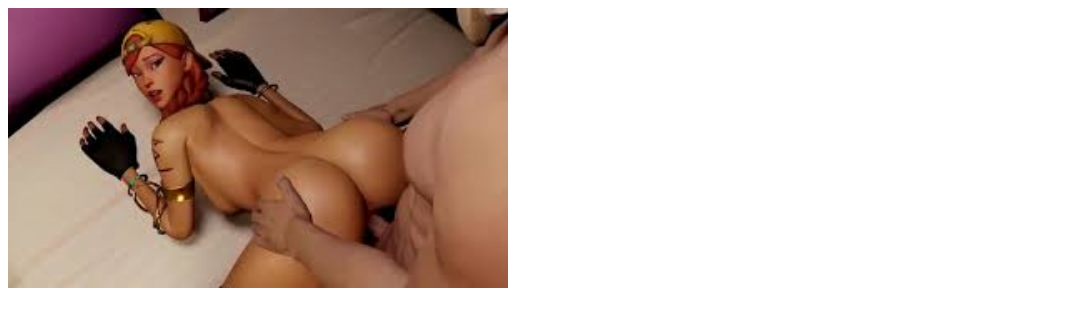
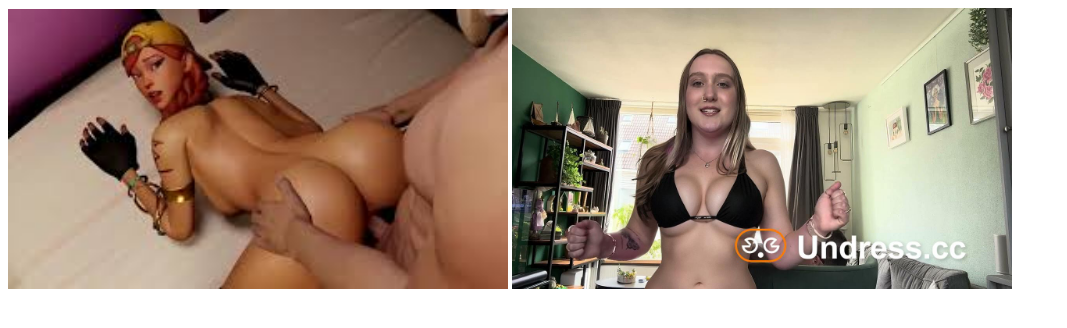
Before and after one commit to lekkerding01/stefsegers.nl, a plain HTML site: page index.html in a window 1280 px wide. Shown: the whole page, without its empty margins (0-1067 px from the left). Drawn offline with Linux system fonts and the light colour scheme.

Commit message:
Update index.html

```diff
--- a/index.html
+++ b/index.html
@@ -8,5 +8,6 @@
 <body>
 
 <a href="tetris.html"><img width="500px" heigth="350px" src="fortiporn.jpeg"></a>
+<a url="www.pornhub.com"><img width="500px" heigth="350px" src="jannes.png"></a>
 </body>
 </html>
```
